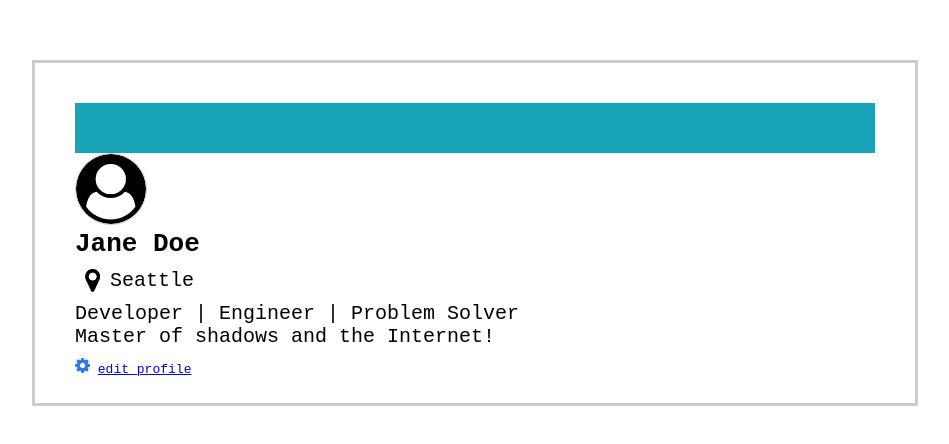
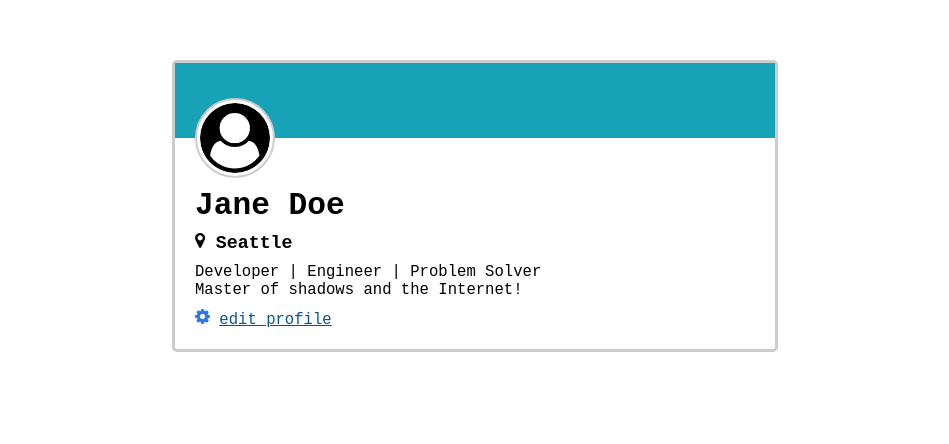
Before and after one commit to hyunseok-eddie-lee/8_User_Card, a plain HTML site: page index.html in a window 1280 px wide. Shown: the whole page, without its empty margins (165-1114 px from the left). Drawn offline with Linux system fonts and the light colour scheme.

Commit message:
Final Modified

```diff
--- a/index.html
+++ b/index.html
@@ -3,23 +3,26 @@
 <head>
     <meta charset="UTF-8">
     <meta http-equiv="X-UA-Compatible" content="IE=edge">
-    <meta name="viewport" content="width=\, initial-scale=1.0">
-    <title>Profile</title>
-    <link rel="stylesheet" href="style.css">
+    <meta name="viewport" content="width=device-width, initial-scale=1.0">
+    <title>User Card</title>
+    <link rel="stylesheet" href="./style.css">
 </head>
 <body>
-    <div class="container">
-        <div id="background"></div>
-        <img id="usercircle" src="./user-circle.png" alt="user-circle">
-        <h1>Jane Doe</h1>
-        <div class="location">
-            <img src="./map-marker.png" alt="map-marker">
-            <p>Seattle</p>
+    <div class="user-card">
+        <div class="user-card-header">
+            <img src="./user-circle.png" alt="user-circle" class="user-circle">
         </div>
-        <p>Developer | Engineer | Problem Solver</p>
-        <p>Master of shadows and the Internet!</p>
-        <div class="editprofile">
-            <img src="./gear.png" alt="gear">
+        <div class="user-card-body">
+            <h1>Jane Doe</h1>
+            <h3>
+                <img src="./map-marker.png" alt="map-marker" class="user-card-icon">
+                Seattle
+            </h3>
+            <p>
+                Developer | Engineer | Problem Solver <br>
+                Master of shadows and the Internet!
+            </p>
+            <img src="./gear.png" alt="gear" class="user-card-icon">
             <a href="#">edit profile</a>
         </div>
     </div>
--- a/style.css
+++ b/style.css
@@ -1,50 +1,42 @@
-*{
+* {
+    padding: 0px;
+    margin: 0px;
     font-family: monospace;
 }
-.container {
-    width: 800px;
-    height: 260px;
+.user-card {
+    width: 600px;
     margin: 0 auto;
     border: 3px solid #cccccc;
-    padding: 40px;
     margin-top: 60px;
+    border-radius: 5px;
 }
-#background {
+.user-circle {
+    height: 70px;
+    border-radius: 50%;
+    background-color: white;
+    padding: 3px;
+    border: 2px solid #cccccc;
+    margin-left: 20px;
+}
+.user-card-header {
     background-color: #17a2b8;
-    width: 800px;
-    height: 50px;
-    overflow: hidden;
+    height: 40px;
+    padding-top: 35px;
 }
-#usercircle {
-    width: 70px;
-    border-radius: 100%;
-    border: 1px solid #cccccc;
-    background-color: white;
-    color: black;
+.user-card-body {
+    margin-top: 50px;
+    margin-left: 20px;
+    font-size: 1.2rem;
+    margin-bottom: 20px;
 }
-.location img{
-    width: 15px;
+.user-card-icon {
+    height: 15px;
 }
-p {
-    font-size: 20px;
-    margin: 0px;
+.user-card-body h1,
+.user-card-body h3,
+.user-card-body p {
+    margin: 10px 0;
 }
-h1 {
-    margin-top: 0px;
-    margin-bottom: 0px;
+a {
+    color: #085394;
 }
-.location {
-    display: flex;
-    align-items: center;
-    margin: 10px;
-}
-.location p {
-    margin-left: 10px;
-}
-.editprofile img {
-    width: 15px;
-}
-.editprofile {
-    color: #085394;
-    margin-top: 10px;
-}
```
